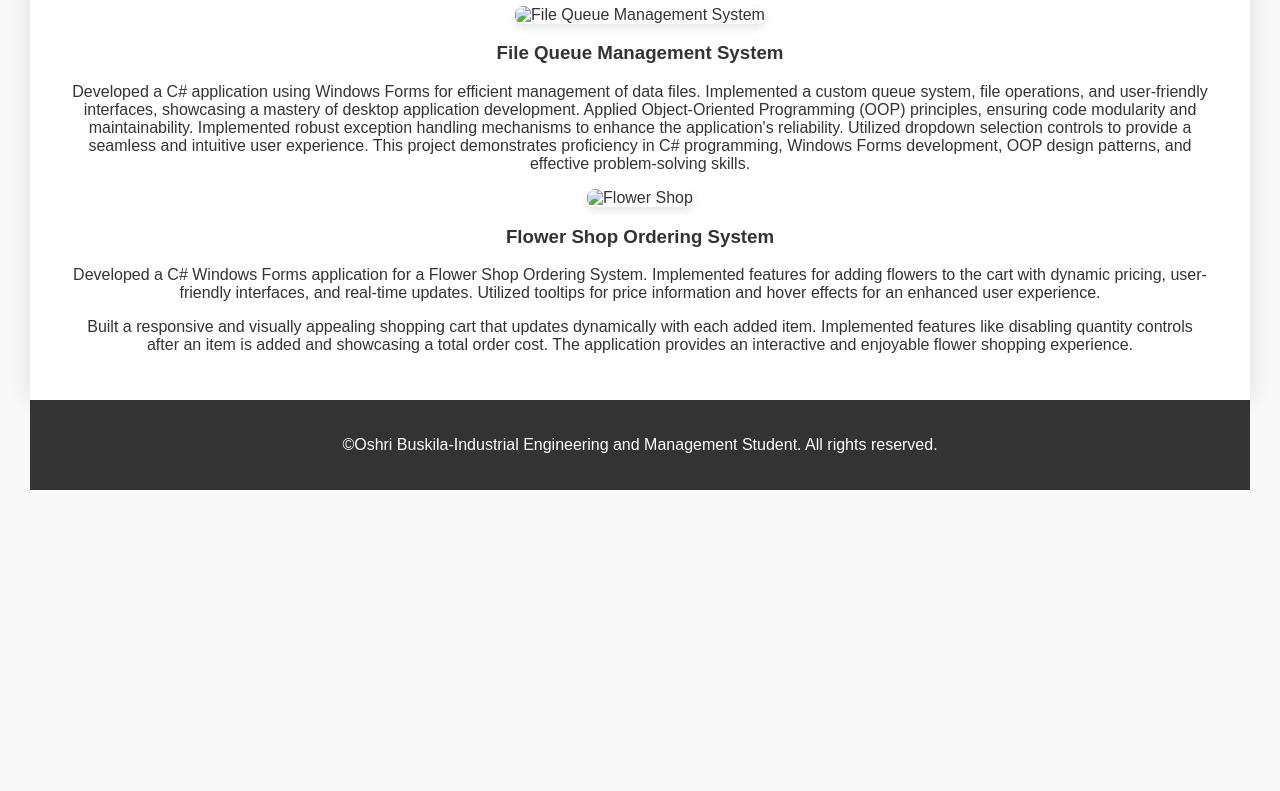
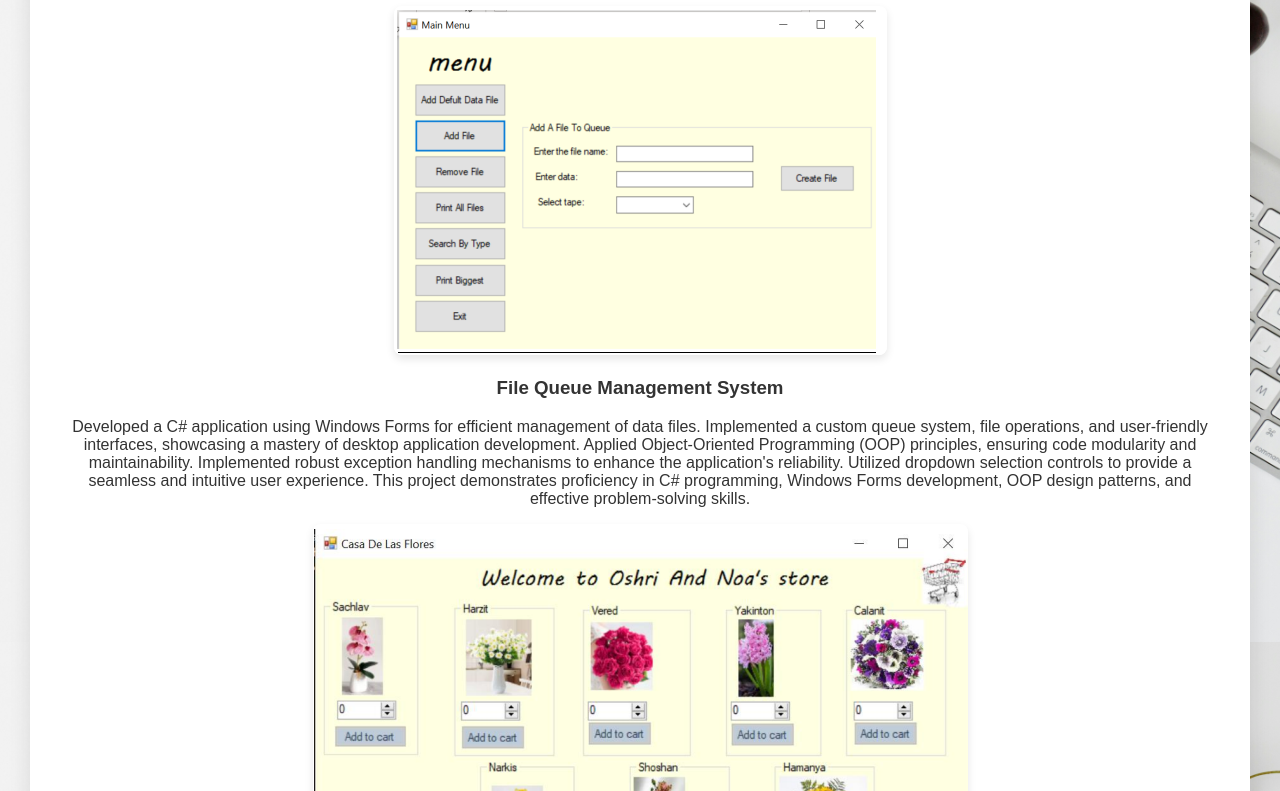
Before and after one commit to OshriBuskila/HW2, a plain HTML site: page projects.html in a window 1280 px wide. Shown: the part 218-1009 px from the top of the page. Before the commit the page ends 860 px from the top, so only its background shows below. Drawn offline with Linux system fonts and the light colour scheme; the site is published under a folder, as on GitHub Pages, so addresses that start at the root find nothing.

Commit message:
photos updated

```diff
--- a/projects.html
+++ b/projects.html
@@ -26,7 +26,7 @@
   <section class="projects">
     <h2>Projects</h2>
     <div class="project">
-      <img src="/Project1.png" alt="File Queue Management System">
+      <img src="./Project1.png" alt="File Queue Management System">
       <h3>File Queue Management System</h3>
       <p>
         Developed a C# application using Windows Forms for efficient management of data files. Implemented a custom queue system, file operations, and user-friendly interfaces, showcasing a mastery of desktop application development. Applied Object-Oriented Programming (OOP) principles, ensuring code modularity and maintainability. Implemented robust exception handling mechanisms to enhance the application's reliability. Utilized dropdown selection controls to provide a seamless and intuitive user experience. This project demonstrates proficiency in C# programming, Windows Forms development, OOP design patterns, and effective problem-solving skills.
@@ -34,7 +34,7 @@
     </div>
 
     <div class="project">
-      <img src="/Project2.png" alt="Flower Shop">
+      <img src="./Project2.png" alt="Flower Shop">
       <h3>Flower Shop Ordering System</h3>
       <p>Developed a C# Windows Forms application for a Flower Shop Ordering System. Implemented features for adding flowers to the cart with dynamic pricing, user-friendly interfaces, and real-time updates. Utilized tooltips for price information and hover effects for an enhanced user experience.</p>
       <p>Built a responsive and visually appealing shopping cart that updates dynamically with each added item. Implemented features like disabling quantity controls after an item is added and showcasing a total order cost. The application provides an interactive and enjoyable flower shopping experience.</p>
--- a/styles.css
+++ b/styles.css
@@ -4,7 +4,7 @@ body {
   padding: 30px;
   font-family: 'Arial', sans-serif;
   background-color: #f8f8f8;
-  background-image: url('/background.jpg');
+  background-image: url('./background.jpg');
   background-size: cover;
   background-position: center;
   color: #333;
```
